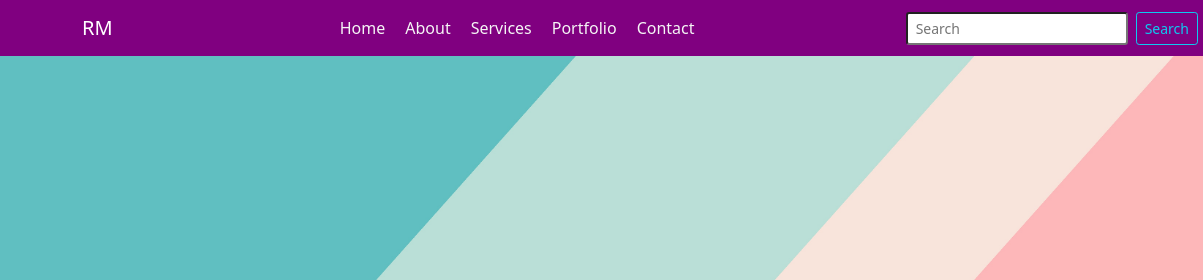
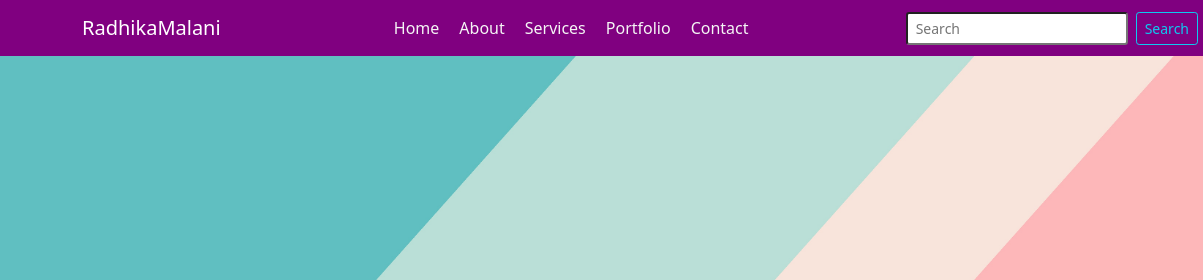
Before and after one commit to MalaniRadhika/radhikamalani, a plain HTML site: page index.html in a window 1280 px wide. Shown: the top 280 px of the page, 0-1203 px from the left. Drawn offline with nearby package versions, Linux system fonts and the light colour scheme.

Commit message:
Update index.html

```diff
--- a/index.html
+++ b/index.html
@@ -20,7 +20,7 @@
   <div class="div">
     <nav class="navbar navbar-expand-lg fixed-top navbar-dark bg-purple">
       <div class="container">
-        <a class="navbar-brand" href="#">RM</a>
+        <a class="navbar-brand" href="#">RadhikaMalani</a>
         <button class="navbar-toggler" type="button" data-bs-toggle="collapse" data-bs-target="#navbarSupportedContent"
           aria-controls="navbarSupportedContent" aria-expanded="false" aria-label="Toggle navigation">
           <span class="navbar-toggler-icon"></span>
```
